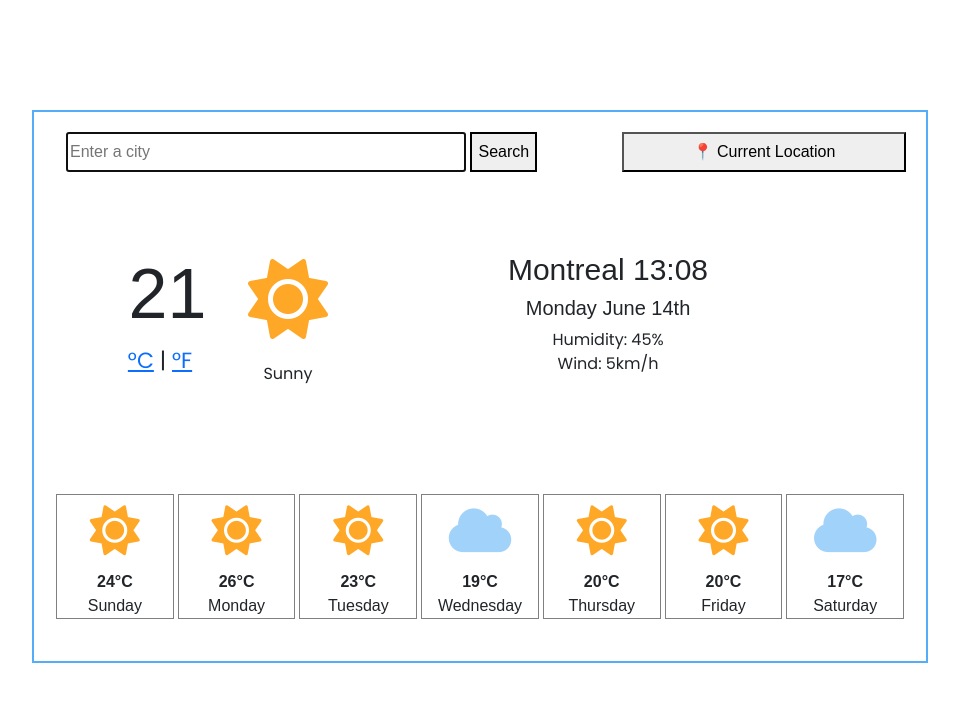
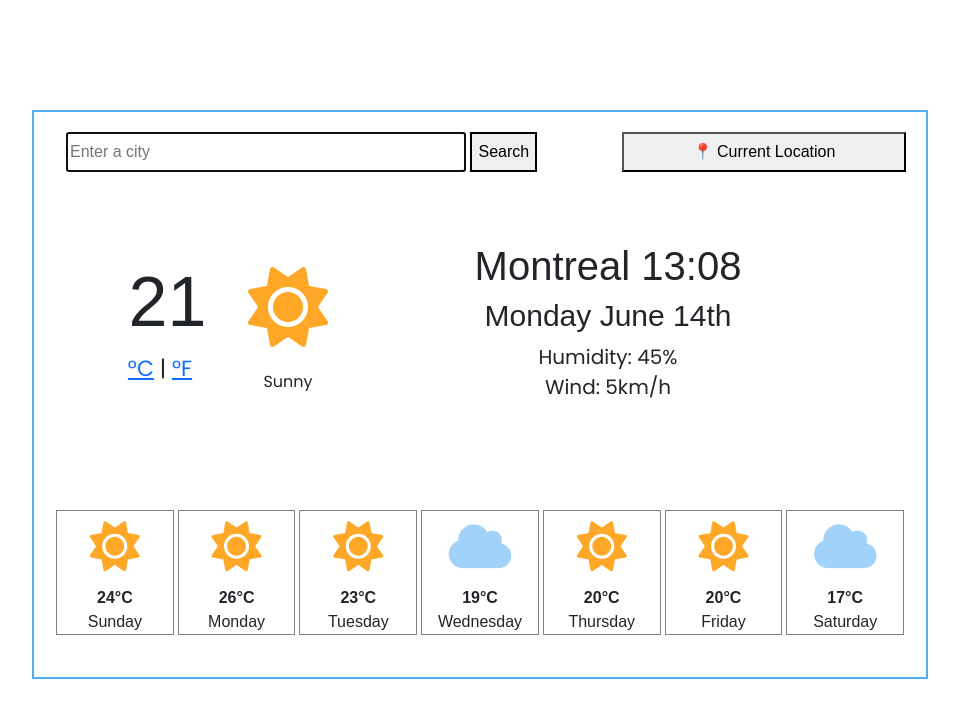
Before and after one commit to stefc400/my-weather-app, a plain HTML site: page index.html in a window 1280 px wide. Shown: the whole page, without its empty margins (160-1119 px from the left). Drawn offline with nearby package versions, Linux system fonts and the light colour scheme.

Commit message:
Modified Current City Styling

```diff
--- a/index.html
+++ b/index.html
@@ -69,7 +69,7 @@
             <span class="current-time"> 13:08</span>
           </h2>
           <h3 class="current-date">Monday June 14th</h3>
-          <p id="humidity">
+          <p class="weather-info" id="humidity">
             Humidity: 45% <br />
             <span id="wind">Wind: 5km/h</span>
           </p>
--- a/src/styles.css
+++ b/src/styles.css
@@ -9,11 +9,11 @@ h1 {
 }
 
 h2 {
-  font-size: 30px;
+  font-size: 40px;
 }
 
 h3 {
-  font-size: 20px;
+  font-size: 30px;
 }
 
 ul {
@@ -26,8 +26,7 @@ ul {
   margin-bottom: 15px;
 }
 
-p,
-ul {
+p {
   font-family: "Poppins", sans-serif;
 }
 .container {
@@ -59,6 +58,9 @@ ul {
 .weather-icon {
   font-size: 80px;
   color: #ffa726;
+}
+.weather-info {
+  font-size: 20px;
 }
 .seven-day-forecast {
   padding: 40px 20px;
```
